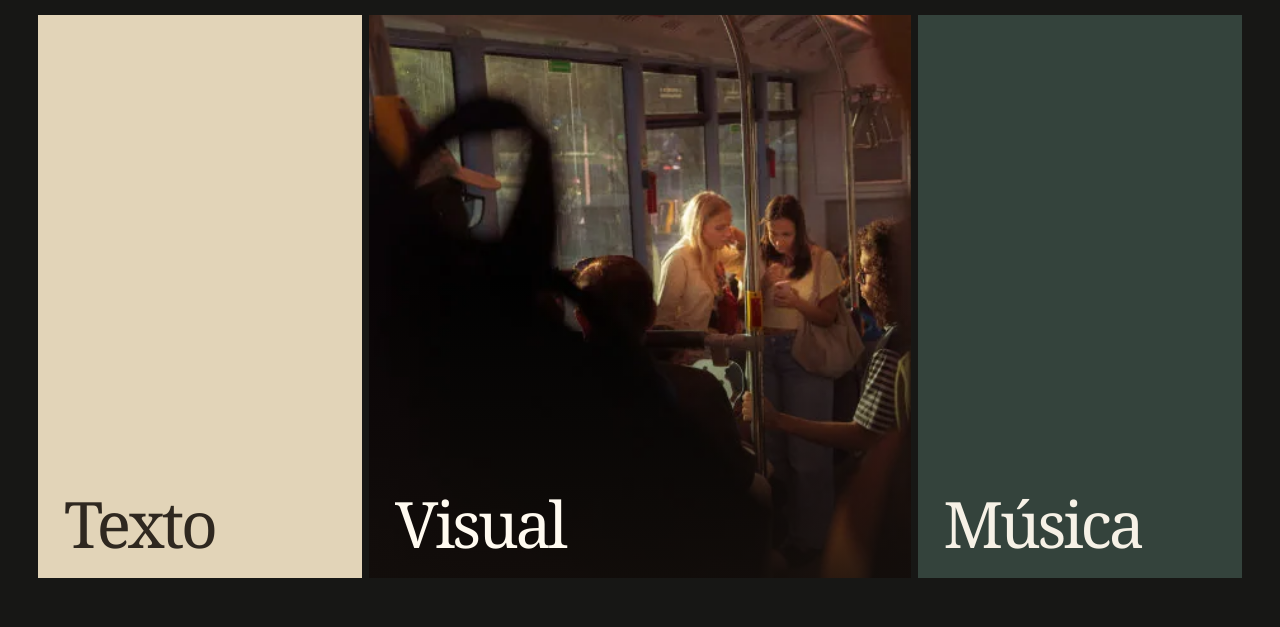
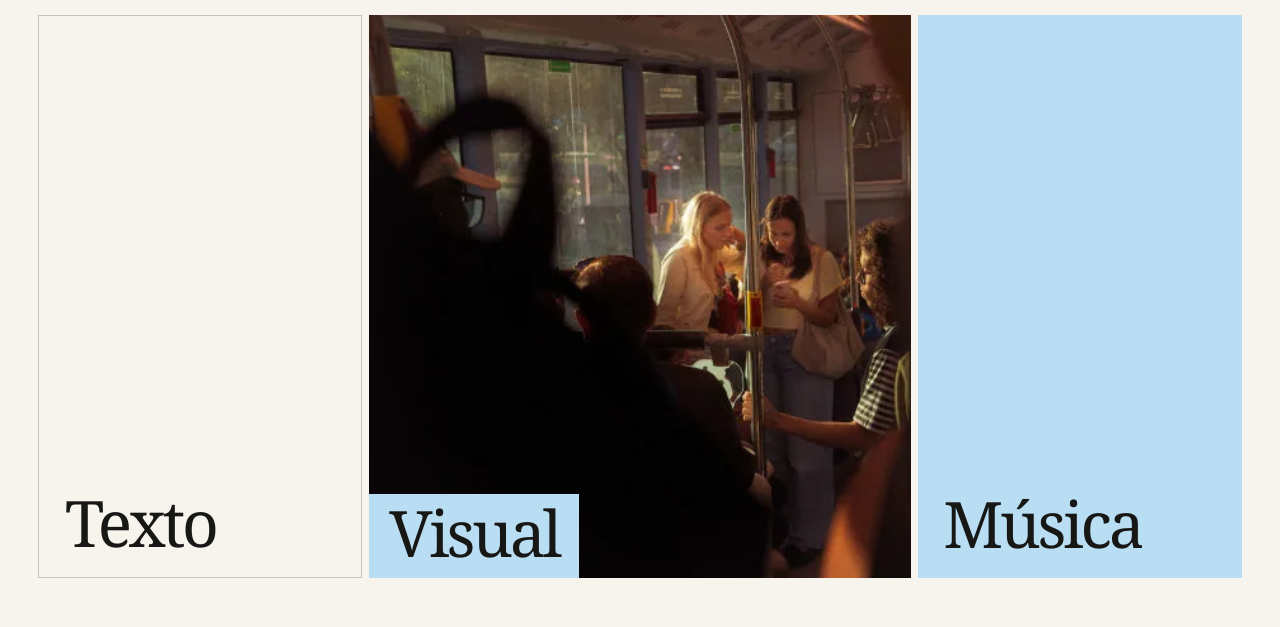
Before and after one commit to glecce/Aniz-Mabel, a website: page site/index.html in a window 1280 px wide. Shown: the part 345-972 px from the top of the page. Drawn offline with Linux system fonts and the light colour scheme.

Commit message:
Aplicar paleta off-white, preto e azul-bebê

```diff
--- /dev/null
+++ b/site/assets/cores.css
@@ -0,0 +1,13 @@
+:root {
+  color-scheme: light;
+  --background: #f7f4ed;
+  --ink: #171715;
+  --muted: #514c45;
+  --line: #c8c1b5;
+  --accent: #b9ddf3;
+  --accent-soft: #dfedf8;
+  --focus: #215a7b;
+  --serif: Baskerville, 'Iowan Old Style', Georgia, serif;
+  color: var(--ink);
+  background: var(--background);
+}
--- a/site/assets/inicio.css
+++ b/site/assets/inicio.css
@@ -1,19 +1,11 @@
-:root {
-  color-scheme: dark;
-  --background: #171715;
-  --ink: #f6f1e6;
-  --muted: #ccc3b3;
-  --line: #625d50;
-  --serif: Baskerville, 'Iowan Old Style', Georgia, serif;
-  color: var(--ink);
-  background: var(--background);
-  font: 16px/1.45 Arial, Helvetica, sans-serif;
-}
+@import url("./cores.css");
+
+:root { font: 16px/1.45 Arial, Helvetica, sans-serif; }
 
 * { box-sizing: border-box; }
 body { margin: 0; }
 a { color: inherit; text-underline-offset: .24em; }
-a:focus-visible { outline: 2px solid #f0bc81; outline-offset: 4px; }
+a:focus-visible { outline: 2px solid var(--focus); outline-offset: 4px; }
 .edition { width: min(94%, 1510px); margin-inline: auto; }
 .front .edition { padding-block: clamp(1rem, 4vw, 3.1rem); }
 .cover {
@@ -22,7 +14,7 @@ a:focus-visible { outline: 2px solid #f0bc81; outline-offset: 4px; }
   align-items: center;
   justify-content: center;
   padding: .6rem 0 1.1rem;
-  border-top: 1px solid var(--line);
+  border-top: 3px solid var(--accent);
 }
 .cover h1 {
   font: 400 clamp(3.35rem, 14.6vw, 14rem)/.8 var(--serif);
@@ -48,10 +40,12 @@ a:focus-visible { outline: 2px solid #f0bc81; outline-offset: 4px; }
 }
 .area span { font: 400 clamp(2.5rem, 5vw, 6.5rem)/.88 var(--serif); letter-spacing: -.05em; }
 .area:hover span { text-decoration: underline; text-decoration-thickness: 1px; text-underline-offset: .14em; }
-.area-texto { color: #2f2820; background: #e2d4b8; }
-.area-musica { color: #f6f1e6; background: #34433c; }
-.area-visual { background: #4c3d2c; color: #fffaf0; }
-.area-visual img, .area-visual::after {
+.area-texto { background: var(--background); border: 1px solid var(--line); }
+.area-texto:hover { background: var(--accent-soft); }
+.area-musica { background: var(--accent); }
+.area-visual { background: var(--accent-soft); padding: 0; }
+.area-visual span { background: var(--accent); padding: .18em .31em .25em; }
+.area-visual img {
   position: absolute;
   inset: 0;
   z-index: -1;
@@ -59,7 +53,6 @@ a:focus-visible { outline: 2px solid #f0bc81; outline-offset: 4px; }
   height: 100%;
 }
 .area-visual img { object-fit: cover; object-position: center 42%; transition: transform .4s ease; }
-.area-visual::after { content: ''; background: linear-gradient(0deg,#130e0bdb,transparent 53%); }
 @media (hover: hover) { .area-visual:hover img { transform: scale(1.035); } }
 
 .section-header {
@@ -74,7 +67,8 @@ a:focus-visible { outline: 2px solid #f0bc81; outline-offset: 4px; }
 .section-header > a { font: 400 1.6rem/1 var(--serif); text-decoration: none; letter-spacing: -.035em; }
 .section-header nav { display: flex; flex-wrap: wrap; gap: 1rem; font-size: .925rem; }
 .section-header nav a { text-decoration: none; }
-.section-header nav a:hover, .section-header nav a[aria-current=page] { text-decoration: underline; }
+.section-header nav a:hover, .section-header nav a[aria-current=page] { text-decoration: underline; text-decoration-color: var(--focus); }
+.section-header nav a[aria-current=page] { background: var(--accent); }
 .section-content { padding-block: clamp(2.6rem, 9vw, 9rem); }
 .section-content h1 { margin: 0 0 .6rem; font: 400 clamp(3.5rem, 11vw, 10rem)/.88 var(--serif); letter-spacing: -.055em; }
 .section-content p { color: var(--muted); }
--- a/site/visual/estilo.css
+++ b/site/visual/estilo.css
@@ -1,12 +1,6 @@
+@import url("../assets/cores.css");
+
 :root {
-  color-scheme: dark;
-  background: #141514;
-  color: #f3f0e7;
-  --ink: #f3f0e7;
-  --quiet: #c3bcae;
-  --line: #494940;
-  --accent: #efd0ac;
-  --serif: Baskerville, 'Iowan Old Style', Georgia, serif;
   --mono: 'Courier New', monospace;
   --gap: 3px;
   --bar: 65px;
@@ -15,7 +9,7 @@
 body { margin: 0; min-height: 100vh; font: 16px/1.35 Arial, Helvetica, sans-serif; }
 a { color: inherit; text-underline-offset: .23em; }
 button { font: inherit; color: inherit; cursor: pointer; }
-:focus-visible { outline: 2px solid var(--accent); outline-offset: 3px; }
+:focus-visible { outline: 2px solid var(--focus); outline-offset: 3px; }
 [hidden] { display: none !important; }
 
 .masthead {
@@ -30,8 +24,8 @@ button { font: inherit; color: inherit; cursor: pointer; }
 .masthead h1 { grid-column: 2; margin: 0; font: 400 clamp(1.65rem, 2.4vw, 2.5rem)/1 var(--serif); letter-spacing: -.045em; }
 .masthead a { text-decoration: none; }
 .masthead nav { display: flex; justify-content: end; align-items: center; flex-wrap: wrap; column-gap: clamp(.65rem, 1.35vw, 1.3rem); font-size: .9rem; }
-.masthead nav a { display: inline-flex; align-items: center; min-height: 40px; }
-.masthead nav a[aria-current], .masthead nav a:hover { text-decoration: underline; text-decoration-thickness: 1px; color: var(--accent); }
+.masthead nav a { display: inline-flex; align-items: center; min-height: 40px; padding-inline: .25rem; }
+.masthead nav a[aria-current], .masthead nav a:hover { text-decoration: underline; text-decoration-thickness: 1px; background: var(--accent); }
 
 .photo-wall {
   display: grid;
@@ -44,13 +38,13 @@ button { font: inherit; color: inherit; cursor: pointer; }
   border: 0;
   padding: 0;
   overflow: hidden;
-  background: #272925;
+  background: var(--accent-soft);
   cursor: zoom-in;
 }
 .wall-photo:focus-visible { outline-offset: -4px; z-index: 1; }
 .wall-photo img { display: block; width: 100%; height: 100%; object-fit: cover; transition: transform 240ms ease, filter 240ms ease; }
 @media (hover: hover) { .wall-photo:hover img { transform: scale(1.035); filter: brightness(1.12); } }
-.wall-status { margin: 1rem; color: var(--quiet); }
+.wall-status { margin: 1rem; color: var(--muted); }
 .wall-status:empty { display: none; }
 
 .photo-viewer {
@@ -61,7 +55,7 @@ button { font: inherit; color: inherit; cursor: pointer; }
   margin: 0;
   padding: 0;
   border: 0;
-  background: #111210;
+  background: var(--background);
   color: var(--ink);
 }
 body:has(.photo-viewer[open]) { overflow: hidden; }
@@ -73,14 +67,14 @@ body:has(.photo-viewer[open]) { overflow: hidden; }
   padding: .65rem clamp(.75rem, 2vw, 1.6rem);
   border-bottom: 1px solid var(--line);
 }
-.viewer-counter { margin: 0; color: var(--quiet); font: .88rem var(--mono); }
+.viewer-counter { margin: 0; color: var(--muted); font: .88rem var(--mono); }
 .viewer-close, .viewer-nav {
-  border: 1px solid #747265;
-  background: #252620;
+  border: 1px solid var(--focus);
+  background: var(--accent);
   min-height: 44px;
 }
 .viewer-close { padding: .35rem .75rem; }
-.viewer-close:hover, .viewer-nav:hover { background: #414239; }
+.viewer-close:hover, .viewer-nav:hover { background: var(--accent-soft); }
 .viewer-content {
   display: grid;
   grid-template-columns: minmax(0, 1fr) minmax(200px, 255px);
@@ -102,9 +96,9 @@ body:has(.photo-viewer[open]) { overflow: hidden; }
 .viewer-title { margin: 0 0 .7rem; font: 400 clamp(1.3rem, 2vw, 1.65rem)/1.1 var(--serif); }
 .photo-data { margin-top: 1.3rem; }
 .photo-data div { padding-block: .48rem; border-top: 1px solid var(--line); }
-.photo-data dt { font-size: .825rem; color: var(--quiet); }
+.photo-data dt { font-size: .825rem; color: var(--muted); }
 .photo-data dd { margin: .14rem 0 0; font: .9rem/1.4 var(--mono); overflow-wrap: anywhere; }
-.photo-data dd[data-missing] { color: var(--quiet); }
+.photo-data dd[data-missing] { color: var(--muted); }
 
 .project-page {
   max-width: 1320px;
@@ -112,12 +106,12 @@ body:has(.photo-viewer[open]) { overflow: hidden; }
   padding: clamp(2rem, 12vh, 8rem) clamp(1rem, 4vw, 4rem);
 }
 .project-page h2 { font: 400 clamp(2.6rem, 9vw, 7rem)/.9 var(--serif); letter-spacing: -.055em; margin: 0 0 1.4rem; }
-.project-empty { color: var(--quiet); border-top: 1px solid var(--line); padding-top: .95rem; }
+.project-empty { color: var(--muted); border-top: 1px solid var(--line); padding-top: .95rem; }
 .project-grid { display: grid; grid-template-columns: repeat(auto-fit, minmax(min(100%, 270px),1fr)); gap: 1.6rem; }
 .project-grid article { min-width: 0; }
-.project-grid img, .project-grid video { display: block; width: 100%; aspect-ratio: 4 / 3; object-fit: contain; background: #262722; }
+.project-grid img, .project-grid video { display: block; width: 100%; aspect-ratio: 4 / 3; object-fit: contain; background: var(--accent-soft); }
 .project-grid h3 { margin: .55rem 0; font: 400 1.4rem var(--serif); }
-.project-grid p { margin: 0; color: var(--quiet); }
+.project-grid p { margin: 0; color: var(--muted); }
 
 @media (min-width: 1480px) { .photo-wall { grid-template-columns: repeat(6, minmax(0, 1fr)); } }
 @media (max-width: 1100px) {
```
Also changed, not shown: README.md.
